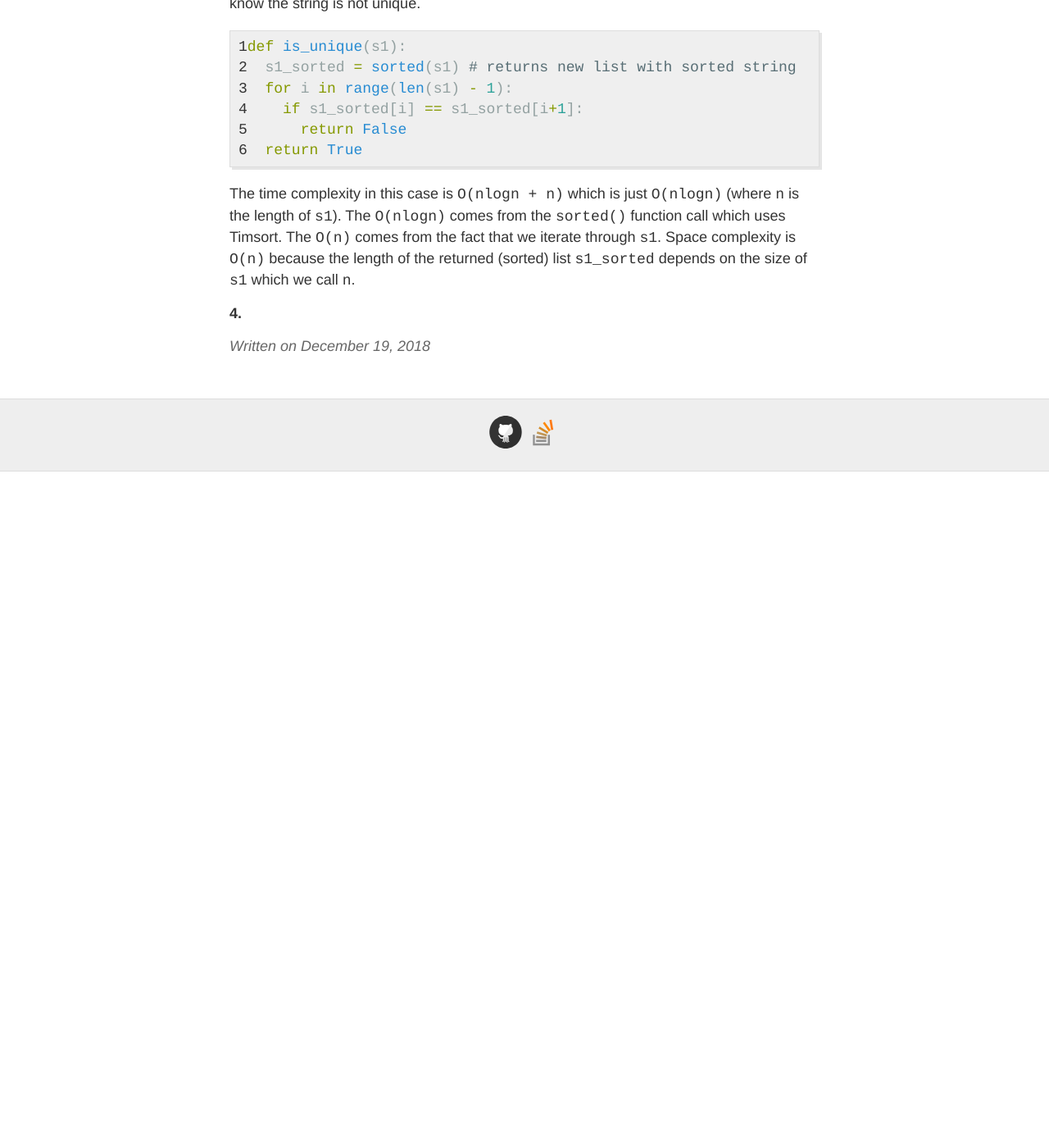
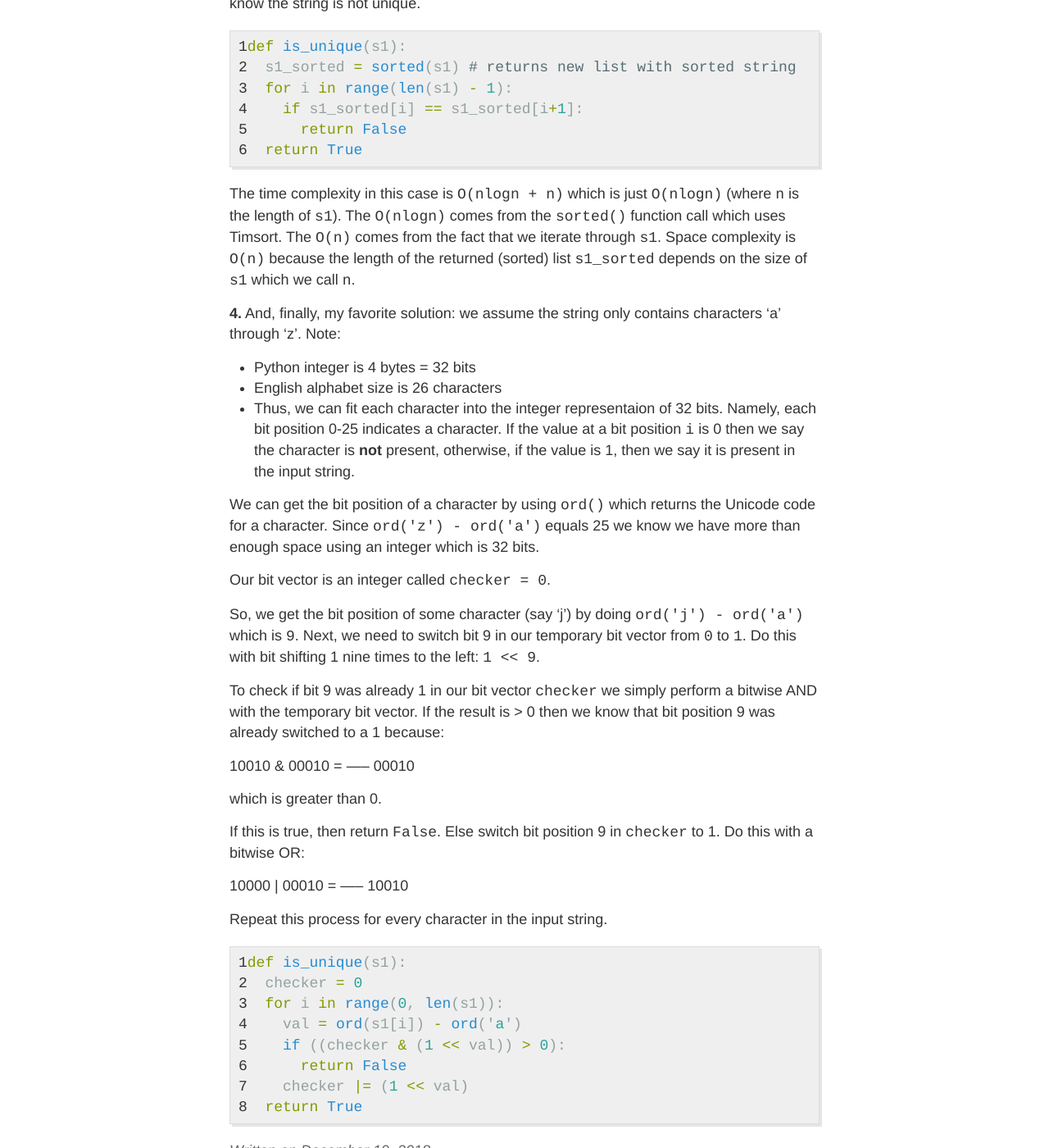
Before and after one commit to gutucristian/gutucristian.github.io, a Jekyll site: the page built from _posts/2018-12-19-Is-Unique-ctci-Problem.md, in a window 1280 px wide and 1400 px high, scrolled down 1219 px. Shown: the whole window at 82% size. Built offline with Jekyll 4.4.1, drawn with Linux system fonts in a browser that asks for light colours; our own code applies the rules of GitHub Pages for plain Markdown files; before the commit the page ends 1794 px from its top, so only the background shows below that.

Commit message:
Update and rename 2018-12-19-Is-Unique-CTCI-Problem.md to 2018-12-19-Is-Unique-ctci-Problem.md

```diff
--- a/_posts/2018-12-19-Is-Unique-CTCI-Problem.md
+++ b/_posts/2018-12-19-Is-Unique-ctci-Problem.md
@@ -43,4 +43,42 @@ def is_unique(s1):
 
 The time complexity in this case is `O(nlogn + n)` which is just `O(nlogn)` (where `n` is the length of `s1`). The `O(nlogn)` comes from the `sorted()` function call which uses Timsort. The `O(n)` comes from the fact that we iterate through `s1`. Space complexity is `O(n)` because the length of the returned (sorted) list `s1_sorted` depends on the size of `s1` which we call `n`.
 
-**4.**
+**4.** And, finally, my favorite solution: we assume the string only contains characters 'a' through 'z'. Note:
+- Python integer is 4 bytes = 32 bits
+- English alphabet size is 26 characters
+- Thus, we can fit each character into the integer representaion of 32 bits. Namely, each bit position 0-25 indicates a character. If the value at a bit position `i` is 0 then we say the character is **not** present, otherwise, if the value is 1, then we say it is present in the input string.
+
+We can get the bit position of a character by using `ord()` which returns the Unicode code for a character. Since `ord('z') - ord('a')` equals 25 we know we have more than enough space using an integer which is 32 bits.
+
+Our bit vector is an integer called `checker = 0`.
+
+So, we get the bit position of some character (say 'j') by doing `ord('j') - ord('a')` which is `9`. Next, we need to switch bit 9 in our temporary bit vector from `0` to `1`. Do this with bit shifting 1 nine times to the left: `1 << 9`.
+
+To check if bit 9 was already 1 in our bit vector `checker` we simply perform a bitwise AND with the temporary bit vector. If the result is > 0 then we know that bit position 9 was already switched to a 1 because:
+
+10010 &
+00010 =
+-----
+00010
+
+which is greater than 0.
+
+If this is true, then return `False`. Else switch bit position 9 in `checker` to 1. Do this with a bitwise OR:
+
+10000 |
+00010 =
+-----
+10010
+
+Repeat this process for every character in the input string.
+
+{% highlight python linenos %}
+def is_unique(s1):
+  checker = 0
+  for i in range(0, len(s1)):
+    val = ord(s1[i]) - ord('a')
+    if ((checker & (1 << val)) > 0):
+      return False
+    checker |= (1 << val)
+  return True
+{% endhighlight %}
```
